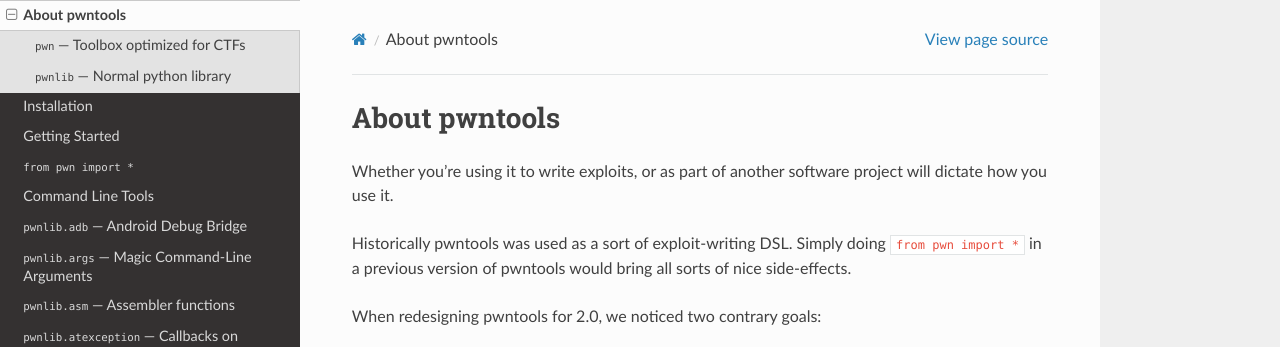
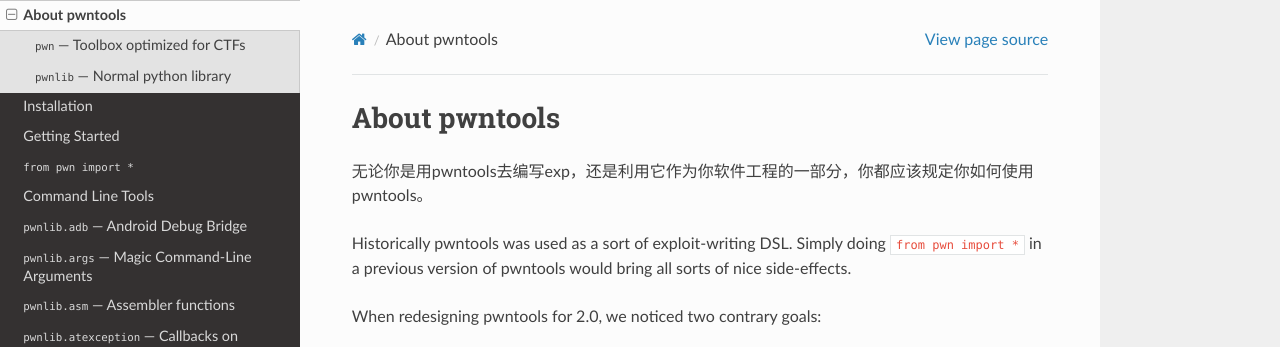
Before and after one commit to Magic-Translater/Pwntools.Doc.In.Zh-cn, a Sphinx documentation site: the page built from source/about.rst, in a window 1280 px wide and 1288 px high. Shown: the top 347 px of the window. Built offline with Sphinx 7.4.7 and the Read the Docs theme 2.0.0, drawn with Linux system fonts in a browser that asks for light colours; the version number could not be read and is left out.

```diff
--- a/source/about.rst
+++ b/source/about.rst
@@ -1,8 +1,7 @@
 About pwntools
 ========================
 
-Whether you're using it to write exploits, or as part
-of another software project will dictate how you use it.
+无论你是用pwntools去编写exp，还是利用它作为你软件工程的一部分，你都应该规定你如何使用pwntools。
 
 Historically pwntools was used as a sort of exploit-writing DSL. Simply doing
 ``from pwn import *`` in a previous version of pwntools would bring all sorts of
```
Also changed, not shown: README.md (+2 -4 lines).
